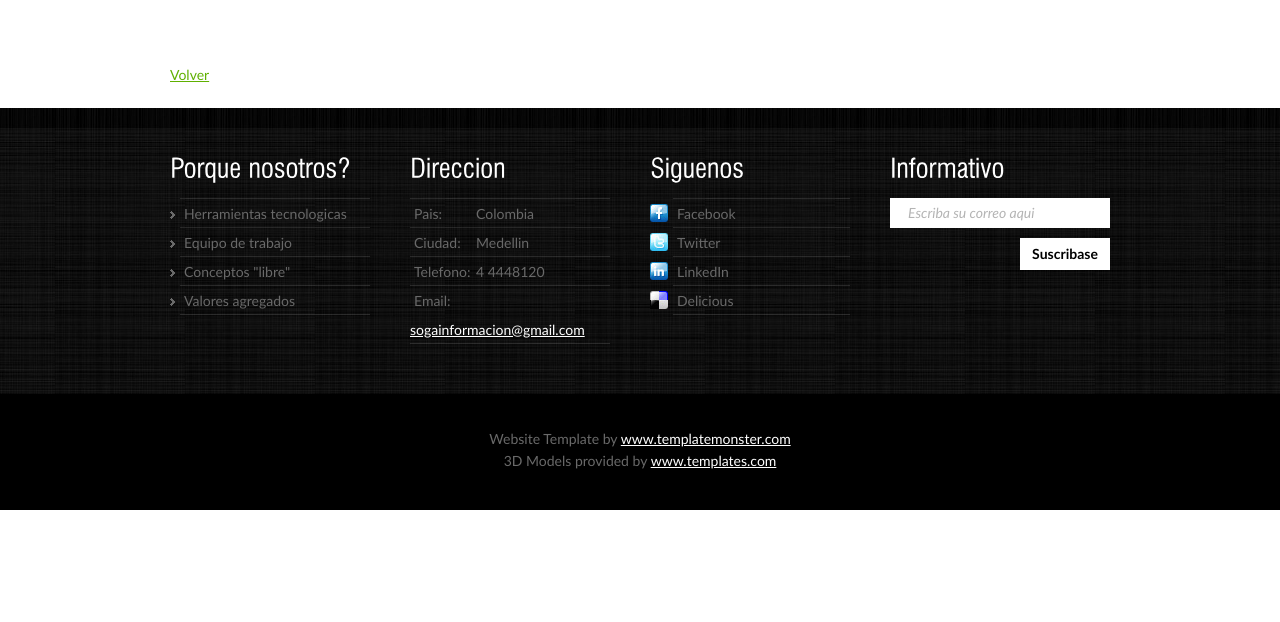
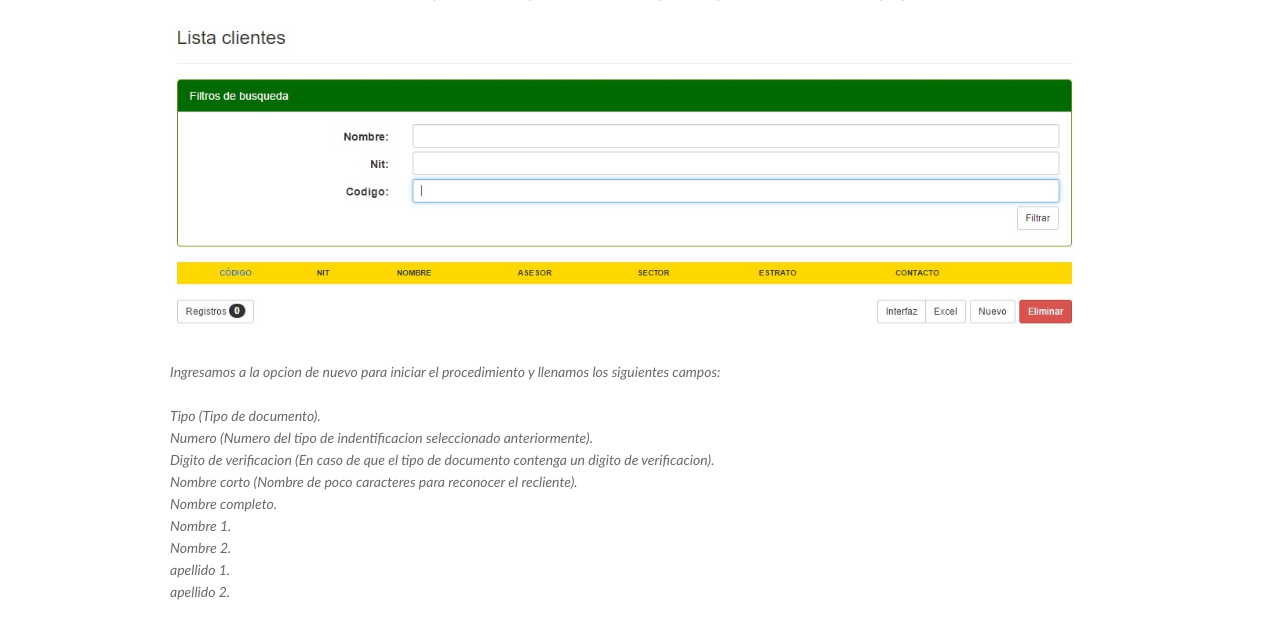
Before and after one commit to wariox3/sogaweb, a PHP site: page /documentacion/turno/administracionCliente.php in a window 1280 px wide. Shown: the part 796-1418 px from the top of the page. Before the commit the page ends 1306 px from the top, so only its background shows below. Run offline with PHP 8.4, Linux system fonts and the light colour scheme.

Commit message:
Actualizacion_02 Modulo turnos y acceso clientes.

```diff
--- a/documentacion/turno/administracionCliente.php
+++ b/documentacion/turno/administracionCliente.php
@@ -24,8 +24,35 @@
             <div class="main">
                 <article id="content">
                         <div class="tab-content" id="tab1">
-                            <h5><span class="dropcap"><strong>01</strong><span>01.01</span></span>Crear un cliente</h5>
+                            <h5><span class="dropcap"><strong>01</strong><span>02</span></span>Crear un cliente</h5>
                             <div class="wrapper pad_bot2">
+                                <ul>
+                                    <li>
+                                        Los clientes en el modulo de turnos son a los que se les asignara un servicio determinado.<br><br>
+
+                                        Para realizar dicho procedimiento vamos al modulo de administracion - Turno - Cliente - Cliente. <br> <br>
+
+                                        <img src="../../images/turno/clientes/cliente1.jpg"  alt=""/><br> <br>
+
+                                        Inicialmente visualizaremos todos los clientes ya creados en la plataforma con sus respectivas opciones de filtrado creacion y exportacion.<br><br>
+
+                                        <img src="../../images/turno/clientes/cliente2.jpg" width="920px" alt=""/><br> <br>
+
+                                        Ingresamos a la opcion de nuevo para iniciar el procedimiento y llenamos los siguientes campos: <br><br>
+
+                                        Tipo (Tipo de documento).<br>
+                                        Numero (Numero del tipo de indentificacion seleccionado anteriormente).<br>
+                                        Digito de verificacion (En caso de que el tipo de documento contenga un digito de verificacion). <br>
+                                        Nombre corto (Nombre de poco caracteres para reconocer el recliente). <br>
+                                        Nombre completo.<br>
+                                        Nombre 1. <br>
+                                        Nombre 2. <br>
+                                        apellido 1. <br>
+                                        apellido 2. <br><br>
+
+
+                                    </li>
+                                </ul>
                                 <iframe width="854" height="480" src="https://www.youtube.com/embed/J4IvXzvxGrE" frameborder="0" allowfullscreen></iframe>
                             </div>
                         </div>
```
Also changed, not shown: documentacion/turno/administracionTurno.php (+7 -8 lines), images/turno/clientes/cliente1.jpg (added), images/turno/clientes/cliente2.jpg (added), images/turno/turnos/turno1.jpg (renamed from images/turnos/turno1.jpg), images/turno/turnos/turno2.jpg (renamed from images/turnos/turno2.jpg), images/turno/turnos/turno3.jpg (renamed from images/turnos/turno3.jpg), images/turno/turnos/turno4.jpg (renamed from images/turnos/turno4.jpg), images/turno/turnos/turno5.jpg (renamed from images/turnos/turno5.jpg).
